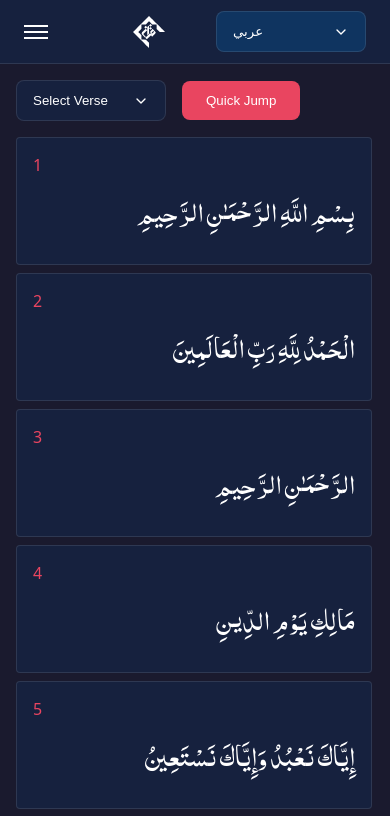
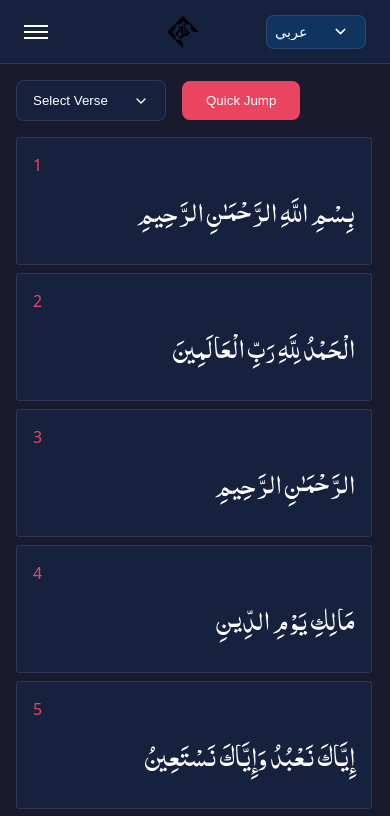
Before and after one commit to shaazkazi/quran-app, a React (Vite) app: page / in a window 390 px wide. Shown: the top 816 px of the page. Built offline with nearby package versions, Linux system fonts and the light colour scheme.

Commit message:
Add files via upload

```diff
--- a/src/App.css
+++ b/src/App.css
@@ -1184,3 +1184,54 @@ body {
   border-top: 1px solid var(--border);
   color: var(--text-secondary);
 }
+@media (max-width: 768px) {
+  .lang-select,
+  .translator-select {
+    min-width: 100px; /* Reduced from 150px */
+    padding: 0.5rem;
+    font-size: 0.9rem;
+  }
+
+  .nav-controls {
+    gap: 0.5rem; /* Reduced gap between selectors */
+  }
+}
+.logo {
+  height: 40px;
+  display: flex;
+  align-items: center;
+  position: absolute;
+  left: 50%;
+  transform: translateX(-50%);
+  transition: all 0.3s ease;
+}
+
+.logo img {
+  height: 100%;
+  object-fit: contain;
+  cursor: pointer;
+  transition: opacity 0.2s ease;
+}
+
+.logo img:hover {
+  opacity: 0.8;
+}
+
+/* When translation is open */
+.top-nav.has-translation .logo {
+  left: 40%;
+}
+
+@media (max-width: 768px) {
+  .logo {
+    height: 32px;
+    position: static;
+    transform: none;
+    margin: 0 auto;
+  }
+
+  /* Remove filter since we're using PNG */
+  .logo img {
+    filter: none;
+  }
+}
--- a/src/App.jsx
+++ b/src/App.jsx
@@ -238,7 +238,7 @@ function App() {
 
           <div className="logo">
   <img
-    src="/src/assets/quranlogo.svg"
+    src="/src/assets/quranlogo.png"
     alt="Quran App"
     onClick={() => window.location.reload()}
     style={{ cursor: 'pointer' }}
```
